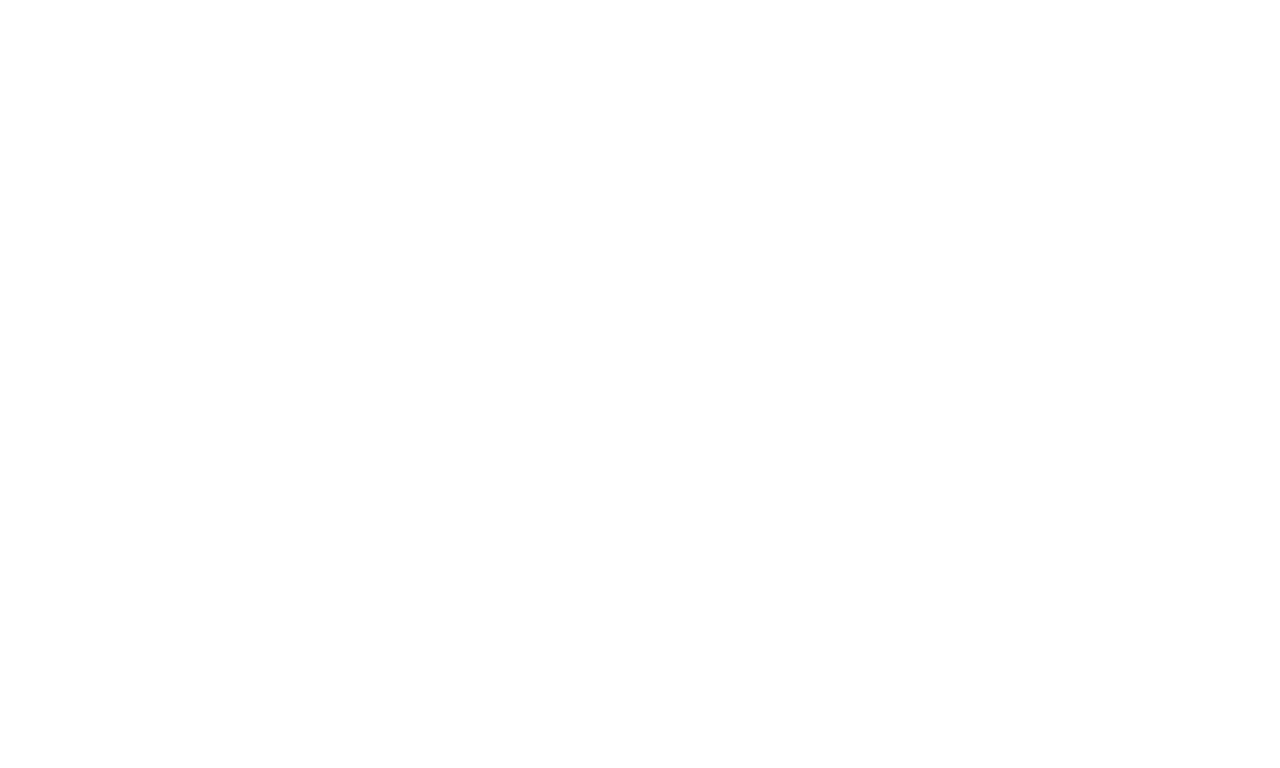
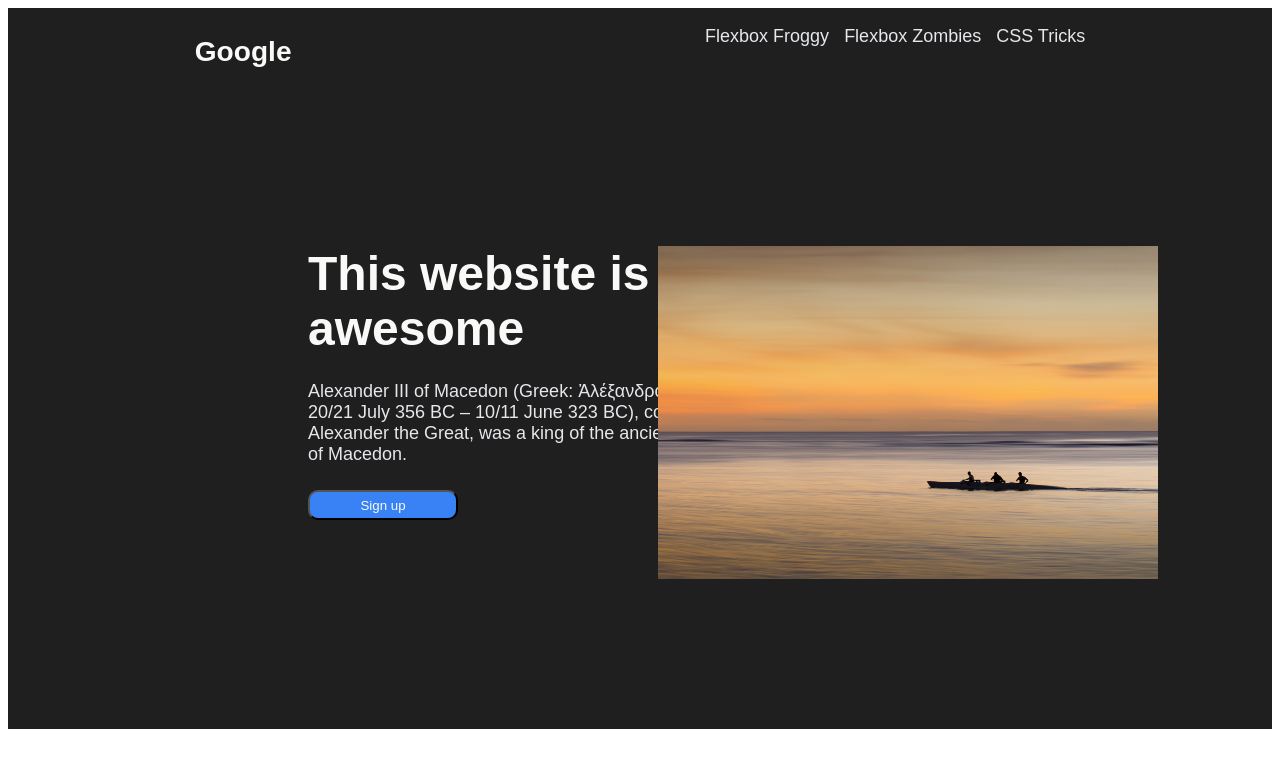
Before and after one commit to OliverMS1/second-project, a plain HTML site: page index.html in a window 1280 px wide. Drawn offline with Linux system fonts and the light colour scheme.

Commit message:
add top of the page

```diff
--- a/index.html
+++ b/index.html
@@ -5,8 +5,34 @@
     <meta http-equiv="X-UA-Compatible" content="IE=edge">
     <meta name="viewport" content="width=device-width, initial-scale=1.0">
     <title>Project</title>
+    <link rel="stylesheet" href="./stylesheet.css">
 </head>
 <body>
+    <div class="top">
+        <h3>Google</h3>
+        <ul>
+          <li><a href="https://flexboxfroggy.com/">Flexbox Froggy</a></li>
+          <li><a href="https://mastery.games/flexboxzombies/">Flexbox Zombies</a></li>
+          <li><a href="https://css-tricks.com/snippets/css/a-guide-to-flexbox/#aa-examples">CSS Tricks</a></li>
+        </ul>
+    </div>
+
+    <div class="top1">
+        <div class="left">
+         <div class="title">This website is awesome</div>
+         <div class="desc">Alexander III of Macedon (Greek: Ἀλέξανδρος Alexandros; 20/21 July 356 BC – 10/11 June 323 BC), commonly known as Alexander the Great, was a king of the ancient Greek kingdom of Macedon.</div>
+         <button>Sign up</button>
+        </div>
+
+        <div class="imagen">
+        <img src="./images/ocean-g711c87f86_1920.jpg" alt="image">
+        </div>
+    </div>
+
+    <div class="middle">
+
+
+
 
 </body>
 </html>
--- a/stylesheet.css
+++ b/stylesheet.css
@@ -0,0 +1,81 @@
+.top{
+    display: flex;
+    justify-content: space-around;
+    background-color: #1f1f1f;
+    color: #f9faf8;
+    font-size: 24px;
+    font-family:Arial, Helvetica, sans-serif;
+}
+
+ul{
+    list-style: none;
+    display: flex;
+    gap: 15px ;
+    font-size: 18px;
+}
+
+a{
+    text-decoration: none;
+    color: #e5e7eb
+}
+
+/*top1*/
+
+img{
+    width: 500px ;
+}
+
+.imagen{
+    display: flex;
+    flex: 1;
+    justify-content: center;
+    margin-right: 90px;
+
+
+}
+
+button{
+    align-self: flex-start;
+    background-color: #3882f6;
+    color: #f9faf8;
+    width: 150px;
+    height: 30px;
+    border-radius: 10px;
+
+}
+
+.top1{
+    background-color: #1f1f1f;
+    color: #f9faf8;
+    padding: 150px;
+    display: flex;
+    justify-content: space-around;
+    font-family:Arial, Helvetica, sans-serif;
+
+}
+
+.left{
+  display:flex ;
+  flex-direction: column;
+  width: 350px;
+  flex: 1;
+  gap: 25px ;
+  margin-left: 150px;
+}
+
+
+
+.title{
+ font-size: 48px;
+ font-weight: bold;
+
+
+}
+
+.desc{
+    font-size: 18px;
+    color: #e5e7eb;
+    width: 500px;
+}
+
+/* middle */
```
Also changed, not shown: images/ocean-g711c87f86_1920.jpg (added), 1 other file.
